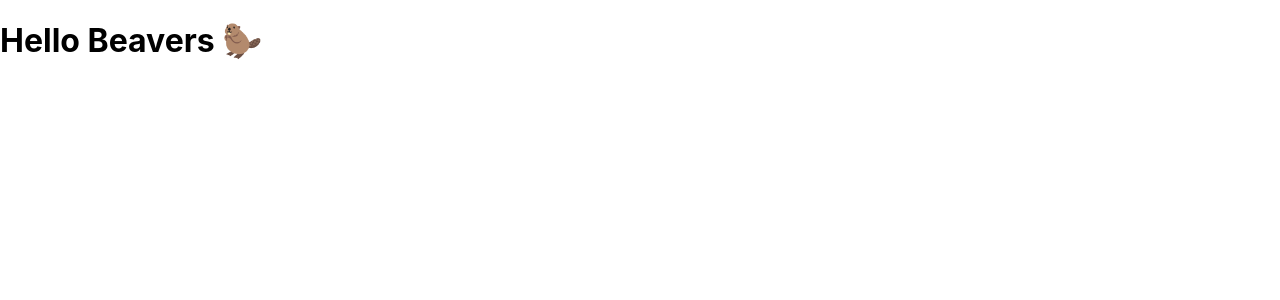
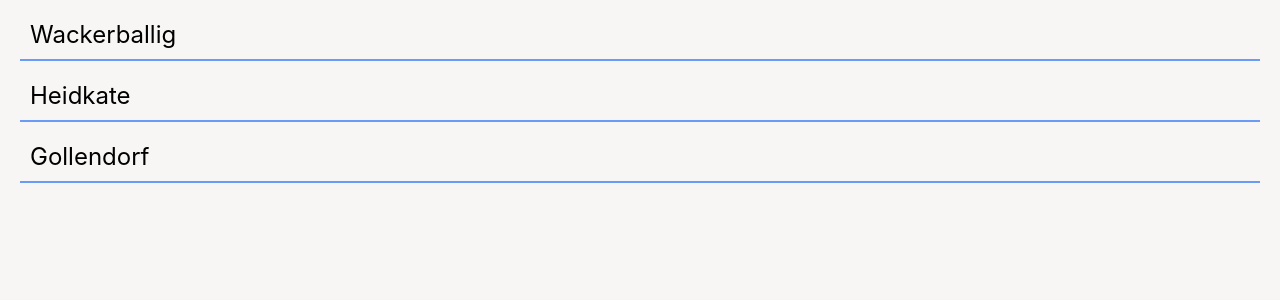
Before and after one commit to JanRaadts/capstone-project, a Next.js app: page / in a window 1280 px wide. Shown: the top 300 px of the page. Built offline with nearby package versions, Linux system fonts and the light colour scheme.

Commit message:
created the array with information and created two components for a list and the listItems

```diff
--- a/components/GlobalStyles.js
+++ b/components/GlobalStyles.js
@@ -6,10 +6,12 @@ const GlobalStyles = createGlobalStyle`
         padding: 0;
         margin: 0;
         font-family: -apple-system, BlinkMacSystemFont, "Segoe UI", Roboto, Helvetica, Arial, sans-serif, "Apple Color Emoji", "Segoe UI Emoji", "Segoe UI Symbol";
+
     }
 
     * {
         box-sizing: border-box;
+        background-color: #F8F6F4;
     }
 `;
 
--- /dev/null
+++ b/components/ListSurfspots.js
@@ -0,0 +1,11 @@
+import styled from "styled-components";
+
+export default function ListSurfspots({ children }) {
+  return <StyledListSection>{children}</StyledListSection>;
+}
+
+const StyledListSection = styled.section`
+  margin: none;
+  margin-right: 20px;
+  margin-left: 20px;
+`;
--- /dev/null
+++ b/components/ListSurfspotsItems.js
@@ -0,0 +1,19 @@
+import styled from "styled-components";
+
+styled;
+export default function ListSurfspotsItems({ name }) {
+  return (
+    <>
+      <StyledH2>{name}</StyledH2>
+    </>
+  );
+}
+
+const StyledH2 = styled.h2`
+  margin: 0;
+  margin-top: 10px;
+  margin-bottom: 10px;
+  padding: 10px;
+  font-weight: normal;
+  border-bottom: 2px solid #699bf7;
+`;
--- a/pages/index.js
+++ b/pages/index.js
@@ -1,3 +1,65 @@
+import { useState } from "react";
+import ListSurfspots from "../components/ListSurfspots";
+import ListSurfspotsItems from "../components/ListSurfspotsItems";
+
 export default function Home() {
-  return <h1>Hello Beavers 🦫</h1>;
+  const [surfspots, setSurfspots] = useState([
+    {
+      name: "Wackerballig",
+      image: null,
+      country: "Germany",
+      city: "Gelting",
+      zip: "24395",
+      street: "Strandweg 1",
+      coordinates: null,
+      description:
+        "Beliebter Kite und Windsurf-Spot der Flensburger Surfer. Für Wing-Surfen durch das Flache Wasser eher weniger geeignet.",
+      winddirection: "NW, SW, SE",
+      surfcenter: "Wackerbay",
+      parking: "many opportunities",
+      camping: "directly at the spot",
+    },
+    {
+      name: "Heidkate",
+      image: null,
+      country: "Germany",
+      city: "Wisch",
+      zip: "24217",
+      street: null,
+      coordinates: null,
+      description:
+        "Der Surfspot hat einen feinen Sandstrand, davor einen schmalen Dünengürtel.",
+      winddirection: "NW, SW, SE",
+      surfcenter: "Surfschule Heidkate",
+      parking: "many opportunities",
+      camping: "directly at the spot",
+    },
+    {
+      name: "Gollendorf",
+      image: null,
+      country: "Germany",
+      city: "Fehmarn",
+      zip: "23769",
+      street: "Gollendorf 90",
+      coordinates: null,
+      description:
+        "Gollendorf auf Fehmarn in der Orther Reede liefert ideale Surfbedingungen mit einem überdurchschnittlich großen Stehrevier, glattem Wasser und sandigem Untergrund.",
+      winddirection: "W, SW, S, SO",
+      surfcenter: "Layline",
+      parking: "bezahltes Parken",
+      camping: null,
+    },
+  ]);
+
+  return (
+    <>
+      <ListSurfspots>
+        {surfspots.map((surfspot) => {
+          return (
+            <ListSurfspotsItems name={surfspot.name} key={surfspot.name} />
+          );
+        })}
+      </ListSurfspots>
+    </>
+  );
 }
```
